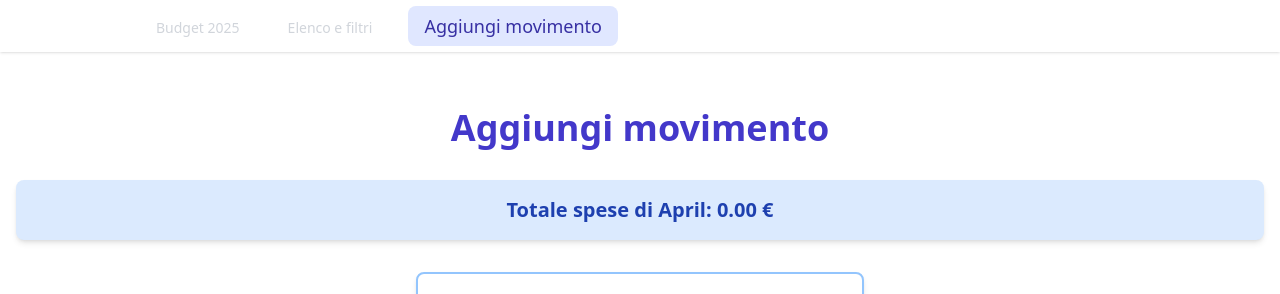
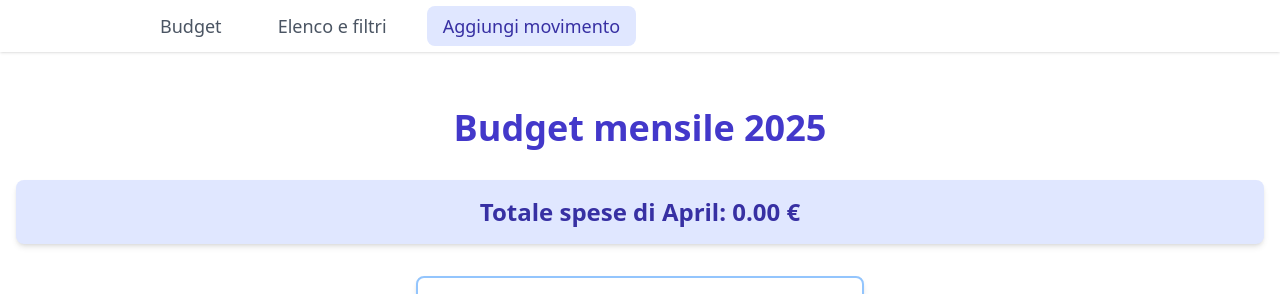
Before and after one commit to keape/budget-app, a React (Create React App) app: page / in a window 1280 px wide. Shown: the top 294 px of the page. Built offline with nearby package versions, Linux system fonts and the light colour scheme; no server answers.

Commit message:
Update title styling and navbar consistency

```diff
--- a/src/Home.js
+++ b/src/Home.js
@@ -65,12 +65,14 @@ function Home() {
   return (
     <div className="container mx-auto px-4 py-8">
       <h1 className="text-4xl font-bold text-center mb-8 text-indigo-700 dark:text-indigo-300">
-        Aggiungi movimento
+        Budget mensile 2025
       </h1>
 
-      <div className="bg-blue-100 dark:bg-blue-900 text-blue-800 dark:text-blue-200 p-4 rounded-lg mb-8 shadow-md text-center text-xl font-semibold">
-        Totale {tipo === 'spesa' ? 'spese' : 'entrate'} di {new Date().toLocaleString('default', { month: 'long' })}:{' '}
-        {totaleMeseCorrente.toFixed(2)} €
+      <div className="bg-indigo-100 dark:bg-indigo-900 text-indigo-800 dark:text-indigo-200 p-4 rounded-lg mb-8 shadow-md text-center">
+        <h2 className="text-2xl font-bold">
+          Totale {tipo === 'spesa' ? 'spese' : 'entrate'} di {new Date().toLocaleString('default', { month: 'long' })}:{' '}
+          {totaleMeseCorrente.toFixed(2)} €
+        </h2>
       </div>
 
       <form onSubmit={aggiungiTransazione} className="space-y-6">
--- a/src/Navbar.js
+++ b/src/Navbar.js
@@ -11,8 +11,26 @@ function Navbar() {
     <header className="bg-white dark:bg-gray-800 shadow mb-6">
       <div className="max-w-5xl mx-auto px-4 py-3 flex justify-between items-center">
         <nav className="space-x-6 text-lg">
-          <Link to="/budget" className="text-gray-300 hover:bg-gray-700 hover:text-white px-3 py-2 rounded-md text-sm font-medium">Budget 2025</Link>
-          <Link to="/filtri" className="text-gray-300 hover:bg-gray-700 hover:text-white px-3 py-2 rounded-md text-sm font-medium">Elenco e filtri</Link>
+          <Link
+            to="/budget"
+            className={`px-4 py-2 rounded-lg transition-colors duration-200 ${
+              location.pathname === '/budget'
+                ? 'bg-indigo-100 text-indigo-800 dark:bg-indigo-900 dark:text-indigo-200'
+                : 'text-gray-600 hover:bg-gray-100 dark:text-gray-300 dark:hover:bg-gray-800'
+            }`}
+          >
+            Budget
+          </Link>
+          <Link
+            to="/filtri"
+            className={`px-4 py-2 rounded-lg transition-colors duration-200 ${
+              location.pathname === '/filtri'
+                ? 'bg-indigo-100 text-indigo-800 dark:bg-indigo-900 dark:text-indigo-200'
+                : 'text-gray-600 hover:bg-gray-100 dark:text-gray-300 dark:hover:bg-gray-800'
+            }`}
+          >
+            Elenco e filtri
+          </Link>
           <Link
             to="/"
             className={`px-4 py-2 rounded-lg transition-colors duration-200 ${
```
